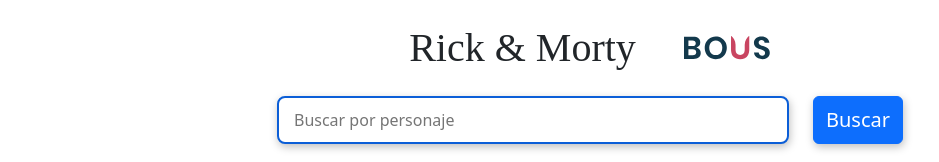
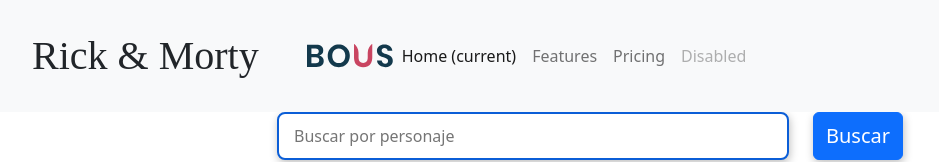
Before and after one commit to RubSDev/RickAndMorty-PT-Bous, a React (Create React App) app: page / in a window 1280 px wide. Shown: the top 162 px of the page, without its empty margins (50-989 px from the left). Built offline with nearby package versions, Linux system fonts and the light colour scheme; no server answers.

Commit message:
Feature rauter

```diff
--- a/src/App.js
+++ b/src/App.js
@@ -6,6 +6,7 @@
 import Cards from "./components/Cards/Cards";
 import Pagination from "./components/Pagination/Pagination";
 import Search from "./components/Search/Search";
+import Navbar from "./components/Navbar/Navbar";
 
 function App() {
   let [pageNumber, setPageNumber] = useState(1);
@@ -27,10 +28,8 @@
 
   return (
     <div className="App">
-      <div className="d-flex justify-content-center gap-5 align-items-center">
-        <h1 className="text-start ubuntu my-4 ">Rick &amp; Morty </h1>
-        <img src="Bouslogo-color.svg" alt="LogoBous"></img>
-      </div>
+      <Navbar/>
+
       <Search setPageNumber={setPageNumber} setSearch={setSearch} />
       <div className="container">
         <div className="row">
--- /dev/null
+++ b/src/components/Navbar/Navbar.js
@@ -0,0 +1,43 @@
+import React from "react";
+
+const Navbar = () => {
+  return (
+    <nav className="navbar navbar-expand-lg navbar-light bg-light">
+      <div className="container">
+        <div className="d-flex justify-content-center gap-5 align-items-center">
+          <h1 className="text-start ubuntu my-4 ">Rick &amp; Morty </h1>
+          <img src="Bouslogo-color.svg" alt="LogoBous"></img>
+        </div>
+        <button
+          className="navbar-toggler"
+          type="button"
+          data-toggle="collapse"
+          data-target="#navbarNavAltMarkup"
+          aria-controls="navbarNavAltMarkup"
+          aria-expanded="false"
+          aria-label="Toggle navigation"
+        >
+          <span className="navbar-toggler-icon"></span>
+        </button>
+        <div className="collapse navbar-collapse" id="navbarNavAltMarkup">
+          <div className="navbar-nav">
+            <a className="nav-item nav-link active" href="#">
+              Home <span className="sr-only">(current)</span>
+            </a>
+            <a className="nav-item nav-link" href="#">
+              Features
+            </a>
+            <a className="nav-item nav-link" href="#">
+              Pricing
+            </a>
+            <a className="nav-item nav-link disabled" href="#">
+              Disabled
+            </a>
+          </div>
+        </div>
+      </div>
+    </nav>
+  );
+};
+
+export default Navbar;
```
